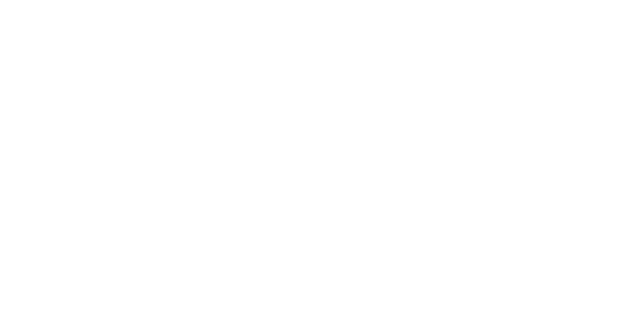
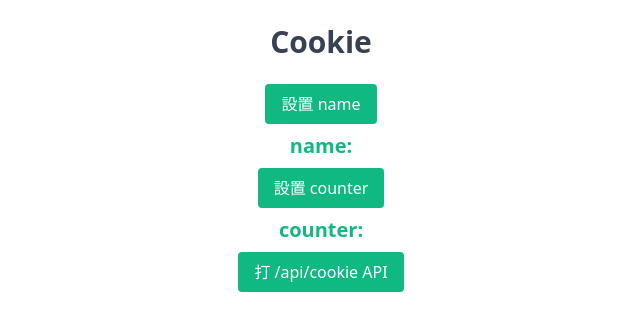
Before and after one commit to XuanCbbLin/nuxt-practice, a Nuxt app: page /cookie in a window 1280 px wide. Before the commit this address had no page. Shown: the top 330 px of the page, without its empty margins (319-959 px from the left). Built offline with nearby package versions, Linux system fonts and the light colour scheme.

Commit message:
feat: 新增 useCookie
設定 cookie 和讀取 cookie

```diff
--- /dev/null
+++ b/app/pages/cookie.vue
@@ -0,0 +1,38 @@
+<script setup>
+const name = useCookie('name')
+const counter = useCookie('counter', { maxAge: 60 })
+
+const setNameCookie = () => {
+  name.value = 'Ryan'
+}
+
+const setCounterCookie = () => {
+  counter.value = Math.floor(Math.random() * 1000)
+}
+
+const sendRequest = () => {
+  $fetch('/api/cookie')
+}
+</script>
+
+<template>
+  <div class="flex flex-col items-center">
+    <p class="my-6 text-center text-3xl font-bold text-gray-700">Cookie</p>
+    <button class="rounded bg-emerald-500 px-4 py-2 text-white" @click="setNameCookie">
+      設置 name
+    </button>
+    <p class="my-2 text-xl font-semibold text-emerald-500">
+      name: <span class="text-slate-700">{{ name }}</span>
+    </p>
+    <button class="rounded bg-emerald-500 px-4 py-2 text-white" @click="setCounterCookie">
+      設置 counter
+    </button>
+    <p class="my-2 text-xl font-semibold text-emerald-500">
+      counter: <span class="text-slate-700">{{ counter }}</span>
+    </p>
+
+    <button class="rounded bg-emerald-500 px-4 py-2 text-white" @click="sendRequest">
+      打 /api/cookie API
+    </button>
+  </div>
+</template>
--- a/app/pages/index.vue
+++ b/app/pages/index.vue
@@ -8,6 +8,7 @@
       <NuxtLink to="/Hydration-Mismatch">前往 /Hydration Mismatch 範例</NuxtLink>
       <NuxtLink to="/hello">建立前後端都能存取的 Runtime Config</NuxtLink>
       <NuxtLink to="/useHead">前往 /useHead 範例</NuxtLink>
+      <NuxtLink to="/cookie">前往 /cookie 範例</NuxtLink>
     </div>
   </div>
 </template>
```
Also changed, not shown: 1 other file (tests, documents, lock files or other folders).
